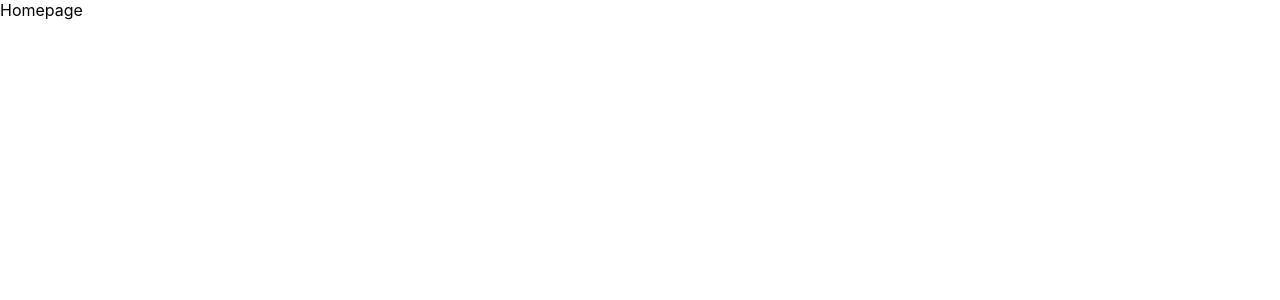
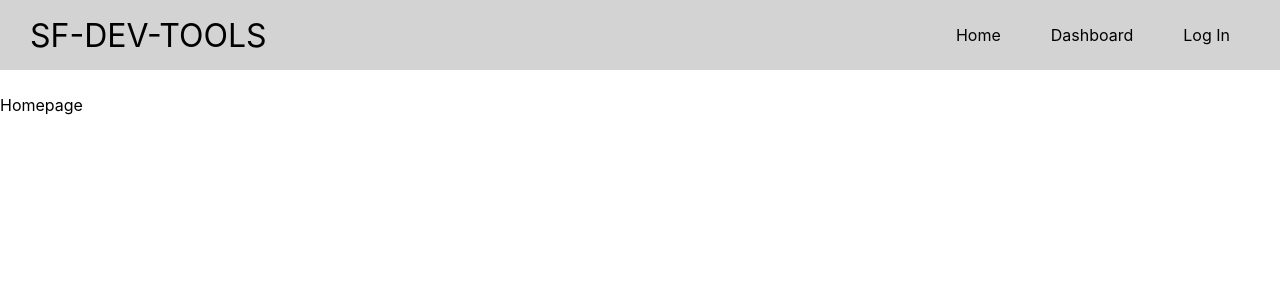
Before and after one commit to krsharsh/sdfc-toolkit, a React (Create React App) app: page / in a window 1280 px wide. Shown: the top 300 px of the page. Built offline with nearby package versions, Linux system fonts and the light colour scheme; the HTML template or start-up script is replaced by a standard one.

Commit message:
feat: added header component

```diff
--- a/src/App.js
+++ b/src/App.js
@@ -1,5 +1,7 @@
 import React from 'react';
 import { Switch, Route, Redirect } from 'react-router-dom';
+
+import Header from './components/Header/Header.component';
 import Homepage from './pages/Homepage/Hompage.page';
 import SignInSignUp from './pages/SignInSignUp/SignInSignUp.page';
 import Dashboard from './pages/Dashboard/Dashboard.page';
@@ -7,12 +9,15 @@ import './App.css';
 
 function App() {
   return (
+    <div>
+      <Header />
       <Switch>
         <Route exact path='/' component={Homepage} />
         <Route path='/signin' component={SignInSignUp} />
         <Route path='/dashboard' component={Dashboard} />
         <Redirect to='/' />
       </Switch>
+    </div>
   );
 }
 
--- /dev/null
+++ b/src/components/Header/Header.component.jsx
@@ -0,0 +1,24 @@
+import React from 'react';
+import { Link } from 'react-router-dom';
+import './Header.styles.scss';
+
+const Header = () => (
+  <div className='header'>
+    <Link to='/' className='header-title'>
+      SF-DEV-TOOLS
+    </Link>
+    <div className='options'>
+      <Link className='option' to='/'>
+        Home
+      </Link>
+      <Link className='option' to='/dashboard'>
+        Dashboard
+      </Link>
+      <Link className='option' to='/signin'>
+        Log In
+      </Link>
+    </div>
+  </div>
+);
+
+export default Header;
--- /dev/null
+++ b/src/components/Header/Header.styles.scss
@@ -0,0 +1,22 @@
+.header {
+  background: lightgrey;
+  height: 70px;
+  display: flex;
+  justify-content: space-between;
+  align-items: center;
+  margin-bottom: 25px;
+
+  .header-title {
+    padding: 0 30px;
+    font-size: 2rem;
+  }
+
+  .options {
+    display: flex;
+    padding: 0 25px;
+
+    .option {
+      padding: 25px;
+    }
+  }
+}
--- a/src/index.css
+++ b/src/index.css
@@ -1,3 +1,8 @@
+* {
+  box-sizing: border-box;
+  padding: 0;
+  margin: 0;
+}
 body {
   margin: 0;
   font-family: -apple-system, BlinkMacSystemFont, 'Segoe UI', 'Roboto', 'Oxygen',
@@ -11,3 +16,8 @@ code {
   font-family: source-code-pro, Menlo, Monaco, Consolas, 'Courier New',
     monospace;
 }
+
+a {
+  text-decoration: none;
+  color: unset;
+}
```
Lines whose indentation alone changed are shown as unchanged.
